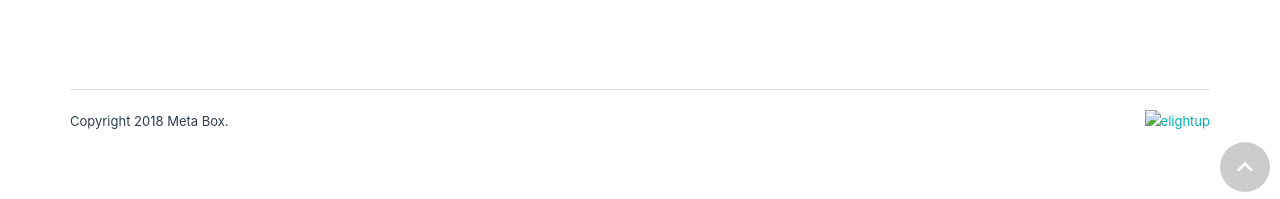
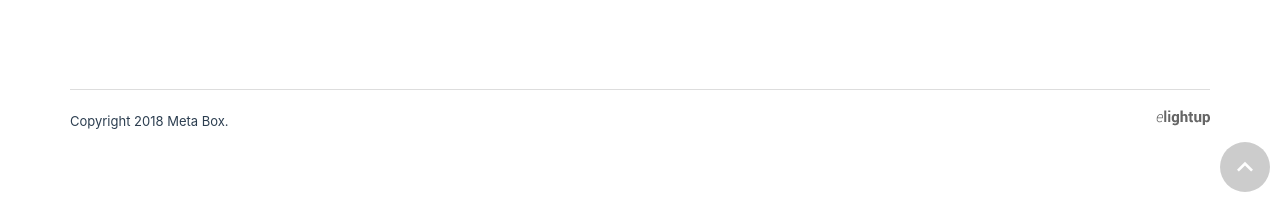
Before and after one commit to wpmetabox/docs, a Jekyll site: the page built from index.md, in a window 1280 px wide and 900 px high, scrolled down 933 px. Shown: the part 698-897 px from the top of the window. Built offline with Jekyll 4.4.1, drawn with Linux system fonts in a browser that asks for light colours; comment, search, counter and statistics services are not loaded.

Commit message:
Update footer.html

```diff
--- a/_includes/footer.html
+++ b/_includes/footer.html
@@ -51,7 +51,7 @@
 			</div>
 			<div class="site-info">
 				<div class="credit">Copyright 2018 Meta Box.</div>
-				<a class="company" href="https://elightup.com"><img src="/assets/images/elightup.png" alt="elightup"></a>
+				<a class="company" href="https://elightup.com"><img src="/assets/elightup.png" alt="elightup"></a>
 			</div>
 		</div>
 	</footer>
```
